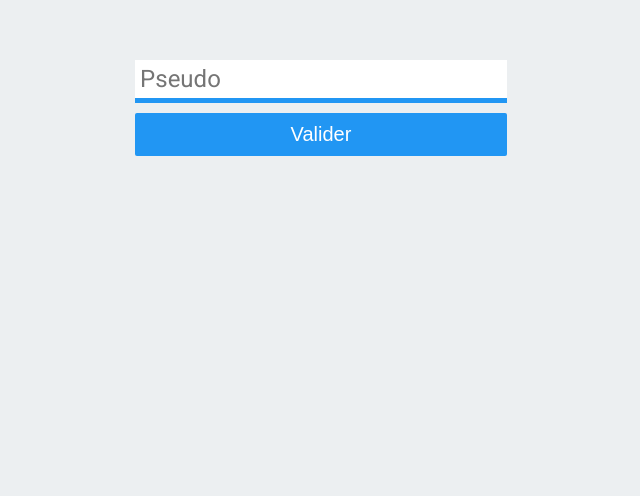
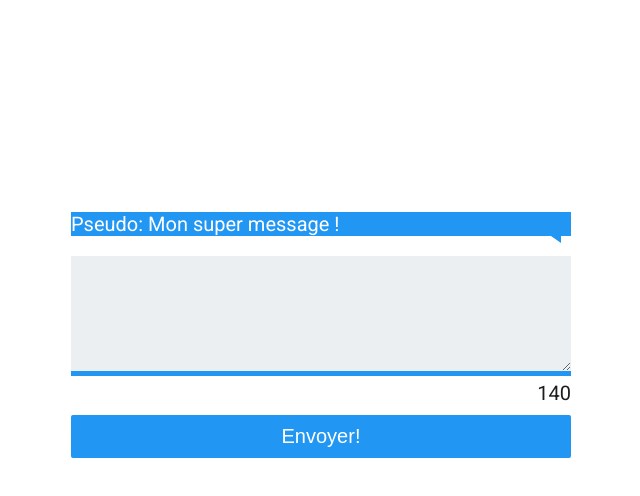
Before and after one commit to Christo92/chatbox-react, a React (Create React App) app: page / in a window 1280 px wide. Shown: the part 292-788 px from the top of the page, without its empty margins (319-959 px from the left). Built offline with nearby package versions, Linux system fonts and the light colour scheme.

Commit message:
Creation of components

```diff
--- /dev/null
+++ b/src/components/App.js
@@ -0,0 +1,24 @@
+import React, { Component } from 'react';
+
+// Import Components
+import Formulaire from './Formulaire';
+import Message from './Message';
+
+
+class App extends Component {
+    render() {
+        return(
+            <div className="box">
+                <div>
+                    <div className="messages">
+                        <Message/>
+                    </div>
+
+                    <Formulaire/>
+                </div>
+            </div>
+        )
+    }
+}
+
+export default App;
--- /dev/null
+++ b/src/components/Connexion.js
@@ -0,0 +1,16 @@
+import React, { Component } from 'react';
+
+class Connexion extends Component {
+    render() {
+        return (
+            <div className="connexionBox">
+                <form className="connexion">
+                    <input type="text" placeholder="Pseudo" required/>
+                    <button type="sumbit">Valider</button>
+                </form>
+            </div>
+        )
+    };
+}
+
+export default Connexion;
--- /dev/null
+++ b/src/components/Formulaire.js
@@ -0,0 +1,18 @@
+import React, { Component } from 'react';
+
+class Formulaire extends Component {
+    render() {
+        return (
+            <form className="form">
+                <textarea required maxLength="140">
+                </textarea>
+
+                <div className="info">140</div>
+
+                <button type="submit">Envoyer!</button>
+            </form>
+        )
+    }
+}
+
+export default Formulaire;
--- /dev/null
+++ b/src/components/Message.js
@@ -0,0 +1,13 @@
+import React, { Component } from 'react';
+
+class Message extends Component {
+    render() {
+        return(
+            <p className="user-message">
+                Pseudo: Mon super message !
+            </p>
+        )
+    }
+}
+
+export default Message;
--- a/src/index.js
+++ b/src/index.js
@@ -1,22 +1,13 @@
-import React, { Component } from 'react';
+import React from 'react';
 import ReactDOM from 'react-dom';
+
+// Import components
+import Connexion from './components/Connexion';
+import App from './components/App';
 
 // Import css
 import './index.css';
 
-class Connexion extends Component {
-    render() {
-        return (
-            <div className="connexionBox">
-                <form className="connexion">
-                    <input type="text" placeholder="Pseudo" required/>
-                    <button type="sumbit">Valider</button>
-                </form>
-            </div>
-        )
-    };
-}
-
 ReactDOM.render(
-    <Connexion/>, document.getElementById('root')
+    <App/>, document.getElementById('root')
 );
```
